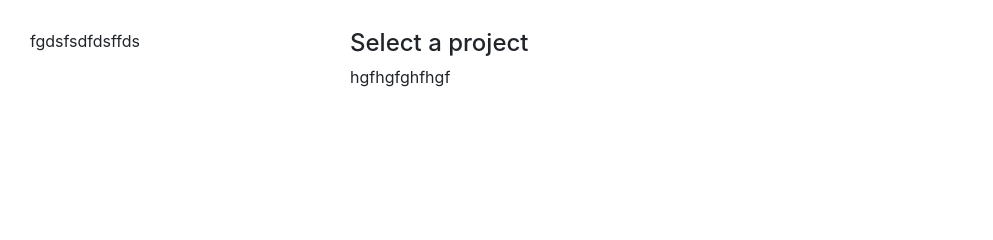
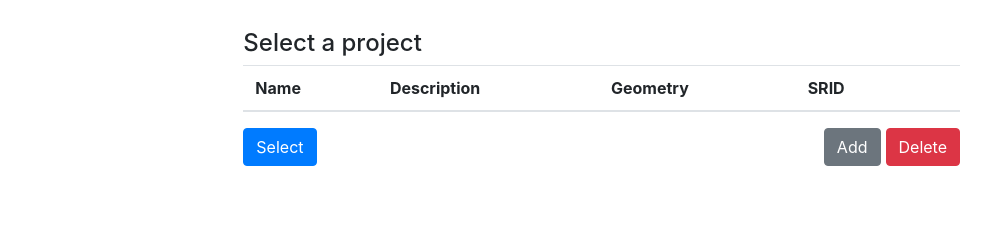
Before and after one commit to MaxBo/orcadjango, a Django app: page /projects/ in a window 1280 px wide. Shown: the part 145-385 px from the top of the page, without its empty margins (0-993 px from the left). Run offline with Django 3.2, Linux system fonts and the light colour scheme; a user stored in the database is signed in; tables that the repository leaves empty hold one stand-in row (values such as "Sample post"); lists and menus that the app fills with data are empty; some libraries are stand-ins or nearby versions.

Commit message:
functionality project creation/selection/deletion

```diff
--- a/orcadjango/orcaserver/static/css/steps.css
+++ b/orcadjango/orcaserver/static/css/site.css
@@ -22,6 +22,6 @@
 }
 
 tr.selected {
-  background-color: #007bff;
+  background-color: #87c1ff;
   color: white;
 }
--- a/orcadjango/orcaserver/templates/orcaserver/base.html
+++ b/orcadjango/orcaserver/templates/orcaserver/base.html
@@ -50,33 +50,30 @@
     </div>
   </nav>
   <div style="padding-left: 30px;">
-    {% if python_module %}
       <div class="row">
-        module &nbsp;<a href='/settings'><i> {{ python_module }} </i></a>
+        module &nbsp;<a href='/settings'><i>{% if python_module %} {{ python_module }} {% else %} None {% endif %}</i></a>
       </div>
-    {% endif %}
-    {% if project_name %}
       <div class="row">
-        project &nbsp;<a href='/projects'><h4><i>{{ project_name }}</i></h4></a>
+        project &nbsp;<a href='/projects'><h4><i>{% if active_project %} {{ active_project.name }} {% else %} None {% endif %}</i></h4></a>
       </div>
-    {% endif %}
-    {% if scenario_name %}
       <div class="row">
-        scenario &nbsp;<a href='/scenarios'><h4><i>{{ scenario_name }}</i></h4></a>
+        scenario &nbsp;<a href='/scenarios'><h4><i>{% if active_scenario %} {{ active_scenario.name }} {% else %} None {% endif %}</i></h4></a>
       </div>
-    {% endif %}
   </div>
   <div class="row" style="padding-left: 30px; margin-top: 20px;">
-    <div class="col-md-3">
-      {% block left %}{% endblock %}
+    <div class="col-md-2">
+      {% block left-content %}{% endblock %}
     </div>
-    <div class="col-md-8">
+    <div class="col-md-7">
       <h4>{% block title %}{% endblock %}</h4>
 
       {% autoescape off %}{% bootstrap_messages %}{% endautoescape %}
 
       {% block content %}{% endblock %}
     </div>
+    <div class="col-md-2">
+      {% block right-content %}{% endblock %}
+    </div>
   </div>
 
 {% endblock %}
--- a/orcadjango/orcaserver/templates/orcaserver/geoprojects.html
+++ b/orcadjango/orcaserver/templates/orcaserver/geoprojects.html
@@ -7,5 +7,52 @@
 {% endblock %}
 
 {% block content %}
-  bla
+<link rel="stylesheet" type="text/css" href="{% static 'css/site.css' %}">
+<table class="table" id="projects">
+  <thead>
+    <tr>
+      <th style="display: none;">ID</th>
+      <th>Name</th>
+      <th>Description</th>
+      <th>Geometry</th>
+      <th>SRID</th>
+      <th></th>
+    </tr>
+  </thead>
+  <tbody>
+  {% for project in projects %}
+    <tr onclick="highlightRow(this)" data-id="{{ project.id }}">
+      <td style="display: none;"> {{ project.id }} </td>
+      <td> {{ project.name }} </td>
+      <td> {{ project.description }} </td>
+      <td> {{ project.geom }} </td>
+      <td> {{ project.srid }} </td>
+      <td>
+        <a href="/admin/orcaserver/geoproject/{{project.id}}/change/" target="_blank">edit</a>
+      </td>
+    </tr>
+  {% endfor %}
+  </tbody>
+</table>
+<form action='' method="post">
+  {% csrf_token %}
+  <input name="project" style="display: None"/>
+  <input class="btn btn-primary" type="submit" name="select" value="Select"/>
+  <input class="btn btn-danger" type="submit" name="delete" value="Delete" style="float: right;"/>
+  <a class="btn btn-secondary" href="/admin/orcaserver/geoproject/add/" target="_blank" style="float: right; margin-right: 5px;">Add</a>
+</form>
+
+<script>
+  var table = document.getElementById('projects'),
+      projectInput = document.querySelector('input[name="project"]');
+  // highlight row in table on click
+  function highlightRow(target){
+    for(row of table.rows){
+      if (row!=target) row.classList.remove('selected');
+    }
+    target.classList.toggle('selected');
+    projectInput.value = target.classList.contains('selected') ? target.dataset['id'] : null;
+  }
+</script>
+
 {% endblock %}
--- a/orcadjango/orcaserver/templates/orcaserver/projects.html
+++ b/orcadjango/orcaserver/templates/orcaserver/projects.html
@@ -6,14 +6,49 @@
   Select a project
 {% endblock %}
 
-{% block left %}
-  fgdsfsdfdsffds
+{% block content %}
+<link rel="stylesheet" type="text/css" href="{% static 'css/site.css' %}">
+<table class="table" id="projects">
+  <thead>
+    <tr>
+      <th style="display: none;">ID</th>
+      <th>Name</th>
+      <th>Description</th>
+      <th></th>
+    </tr>
+  </thead>
+  <tbody>
+  {% for project in projects %}
+    <tr onclick="highlightRow(this)" data-id="{{ project.id }}">
+      <td style="display: none;"> {{ project.id }} </td>
+      <td> {{ project.name }} </td>
+      <td> {{ project.description }} </td>
+      <td>
+        <a href="/admin/orcaserver/project/{{project.id}}/change/" target="_blank">edit</a>
+      </td>
+    </tr>
+  {% endfor %}
+  </tbody>
+</table>
+<form action='' method="post">
+  {% csrf_token %}
+  <input name="project" style="display: None"/>
+  <input class="btn btn-primary" type="submit" name="select" value="Select"/>
+  <input class="btn btn-danger" type="submit" name="delete" value="Delete" style="float: right;"/>
+  <a class="btn btn-secondary" href="/admin/orcaserver/project/add/" target="_blank" style="float: right; margin-right: 5px;">Add</a>
+</form>
+
+<script>
+  var table = document.getElementById('projects'),
+      projectInput = document.querySelector('input[name="project"]');
+  // highlight row in table on click
+  function highlightRow(target){
+    for(row of table.rows){
+      if (row!=target) row.classList.remove('selected');
+    }
+    target.classList.toggle('selected');
+    projectInput.value = target.classList.contains('selected') ? target.dataset['id'] : null;
+  }
+</script>
+
 {% endblock %}
-
-{% block content %}
-hgfhgfghfhgf
-  <!--
-    http://localhost:8001/admin/orcaserver/geoproject/add/
-    http://localhost:8001/admin/orcaserver/geoproject/1/change/
-  -->
-{% endblock %}
--- a/orcadjango/orcaserver/templates/orcaserver/steps.html
+++ b/orcadjango/orcaserver/templates/orcaserver/steps.html
@@ -11,7 +11,7 @@
 {% endblock %}
 
 {% block content %}
-  <link rel="stylesheet" type="text/css" href="{% static 'css/steps.css' %}">
+  <link rel="stylesheet" type="text/css" href="{% static 'css/site.css' %}">
   <script src="{% static 'js/jquery-3.3.1.min.js' %}"></script>
   <script src="{% static 'js/jquery-ui.min.js' %}"></script>
   {% if steps_available %}
--- a/orcadjango/orcaserver/views/__init__.py
+++ b/orcadjango/orcaserver/views/__init__.py
@@ -1,6 +1,6 @@
 from .settings import *
-from .projects import * # GeoProjectView as ProjectView
-# from .projects import ProjectMixin
+from .projects import GeoProjectView as ProjectView
+from .projects import ProjectMixin
 from .scenarios import *
 from .injectables import *
 from .steps import *
--- a/orcadjango/orcaserver/views/projects.py
+++ b/orcadjango/orcaserver/views/projects.py
@@ -1,12 +1,18 @@
 import orca
 from django.views.generic import ListView
-from django.contrib.gis import forms
-# from orcaserver.models import Scenario, Injectable, Step
-#from django.http import HttpResponseRedirect, HttpResponseBadRequest
-#from django.urls import reverse
-
+from django.http import HttpResponseRedirect
+from django.db.models.signals import post_save
+from django.dispatch import receiver
 
 from orcaserver.models import Scenario, Project, GeoProject
+
+@receiver(post_save, sender=GeoProject)
+@receiver(post_save, sender=Project)
+def create_project(sender, instance, created, **kwargs):
+    """Create a matching profile whenever a user object is created."""
+    if created:
+        instance.module = orca._python_module
+        instance.save()
 
 
 class ProjectMixin:
@@ -34,8 +40,8 @@
         kwargs = super().get_context_data(**kwargs)
         project = self.get_project()
         scenario = self.get_scenario()
-        kwargs['project_name'] = project.name if scenario else 'none'
-        kwargs['scenario_name'] = scenario.name if scenario else 'none'
+        kwargs['active_project'] = project
+        kwargs['active_scenario'] = scenario
         kwargs['python_module'] = orca._python_module
         return kwargs
 
@@ -43,13 +49,22 @@
 class ProjectView(ProjectMixin, ListView):
     model = Project
     template_name = 'orcaserver/projects.html'
-    context_object_name = 'scenarios'
+    context_object_name = 'projects'
 
     def get_queryset(self):
         """Return the injectables with their values."""
         projects = self.model.objects.filter(module=orca._python_module)
         return projects
 
+    def post(self, request, *args, **kwargs):
+        project_id = request.POST.get('project')
+        if project_id:
+            if request.POST.get('select'):
+                self.request.session['project'] = int(project_id)
+            elif request.POST.get('delete'):
+                Project.objects.get(id=project_id).delete()
+        return HttpResponseRedirect(request.path_info)
+
 
 class GeoProjectView(ProjectView):
     model = GeoProject
```
Also changed, not shown: orcadjango/orcaserver/admin.py (+11 -2 lines), orcadjango/orcaserver/views/scenarios.py (+8 -7 lines).
